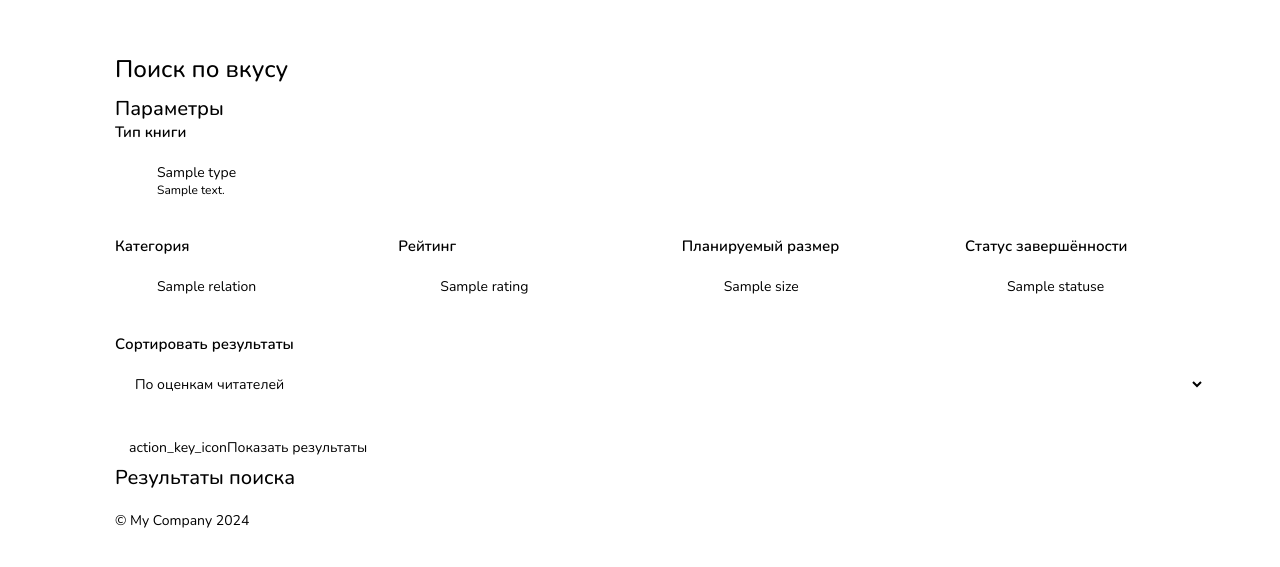
After one commit to Riddle-of-eleven/Inkwell, a Yii app: template views/main/search.php in a window 1280 px wide. The commit adds this page. Shown: the top 567 px of the page. Run offline with PHP 8.4 and a stand-in for Yii, Linux system fonts and the light colour scheme; the template is opened without the code that fills it: most values are stand-ins (such as "Sample title", 1, 10 or a date in 2020); data that the repository does not hold is empty; some libraries are stand-ins or nearby versions.

Commit message:
В процессе создание расширенного поиска

```diff
--- a/models/Tables/User.php
+++ b/models/Tables/User.php
@@ -45,8 +45,8 @@ use yii\web\IdentityInterface;
  * @property Fandom[] $fandoms
  * @property FavoriteBook[] $favoriteBooks
  * @property FavoriteFandom[] $favoriteFandoms
- * @property Followers[] $followers
- * @property Followers[] $followers0
+ * @property Followers[] $followers // те, кто подписан на пользователя
+ * @property Followers[] $followers0 // те, на кого подписан пользователь
  * @property Like[] $likes
  * @property Origin[] $origins
  * @property Read[] $reads
--- /dev/null
+++ b/views/main/search.php
@@ -0,0 +1,187 @@
+<?php
+$this->title = 'Поиск по вкусу';
+
+/* @var View $this */
+/* @var Relation[] $relations */
+/* @var Rating[] $ratings */
+/* @var Size[] $sizes */
+/* @var Completeness[] $statuses */
+/* @var Type[] $types */
+
+/* @var GenreType[] $genre_types */
+/* @var TagType[] $tag_types */
+
+/* @var Book[]|null $books */
+
+
+use app\models\Tables\Book;
+use app\models\Tables\Completeness;
+use app\models\Tables\GenreType;
+use app\models\Tables\Rating;
+use app\models\Tables\Relation;
+use app\models\Tables\Size;
+use app\models\Tables\TagType;
+use app\models\Tables\Type;
+
+use yii\web\View;
+use yii\helpers\Html;
+use yii\helpers\Url;
+
+use app\widgets\BookDisplay;
+
+\app\assets\BookCreateAsset::register($this);
+
+
+?>
+
+<div class="header1">Поиск по вкусу</div>
+
+<div class="header2">Параметры</div>
+
+<section>
+<?= Html::beginForm(Url::to(), 'get') ?>
+    <div class="metadata-item direct-to-session">
+        <div class="header3">Тип книги</div>
+        <div class="input-block-list" id="sort-type">
+            <? foreach ($types as $type) : ?>
+                <label class="ui choice-input-block">
+                    <input type='radio' name='type' value='<?=$type->id?>'>
+                    <span>
+                        <div class="title-description">
+                            <?=$type->title?>
+                            <div class="tip"><?=$type->description?></div>
+                        </div>
+                    </span>
+                </label>
+            <? endforeach; ?>
+        </div>
+        <div class="input-error"></div>
+    </div>
+
+    <div class="metadata-row-items" style="gap: 10px; justify-content: space-between">
+        <!-- КАТЕГОРИЯ -->
+        <div class="metadata-item">
+            <div class="header3 metadata-item-title">Категория</div>
+            <div class="input-block-list" id="search-relation">
+                <? foreach ($relations as $relation) {
+                    //$relation_checked = $relation->id == $create_relation ? 'checked' : '';
+                    ?>
+                    <label class="ui choice-input-block">
+                        <input type="radio" name="relation" value="<?=$relation->id?>">
+                        <span><?=$relation->title?></span>
+                    </label>
+                <?}?>
+            </div>
+            <div class="input-error"></div>
+        </div>
+
+        <!-- РЕЙТИНГ -->
+        <div class="metadata-item">
+            <div class="header3 metadata-item-title">Рейтинг</div>
+            <div class="input-block-list" id="search-rating">
+                <? foreach ($ratings as $rating) {
+                    //$rating_checked = $rating->id == $create_rating ? 'checked' : '';
+                    ?>
+                    <label class="ui choice-input-block">
+                        <input type="radio" name="rating" value="<?=$rating->id?>">
+                        <span><?=$rating->title?></span>
+                    </label>
+                <?}?>
+            </div>
+            <div class="input-error"></div>
+        </div>
+
+        <!-- РАЗМЕР -->
+        <div class="metadata-item">
+            <div class="header3 metadata-item-title">Планируемый размер</div>
+            <div class="input-block-list" id="search-size">
+                <? foreach ($sizes as $size) {
+                    //$plan_size_checked = $plan_size->id == $create_plan_size ? 'checked' : '';
+                    ?>
+                    <label class="ui choice-input-block">
+                        <input type="radio" name="size" value="<?=$size->id?>">
+                        <span><?=$size->title?></span>
+                    </label>
+                <?}?>
+            </div>
+            <div class="input-error"></div>
+        </div>
+
+        <!-- СТАТУСЫ ЗАВЕРШЁННОСТИ -->
+        <div class="metadata-item">
+            <div class="header3 metadata-item-title">Статус завершённости</div>
+            <div class="input-block-list" id="search-status">
+                <? foreach ($statuses as $status) {
+                    //$plan_size_checked = $plan_size->id == $create_plan_size ? 'checked' : '';
+                    ?>
+                    <label class="ui choice-input-block">
+                        <input type="radio" name="status" value="<?=$status->id?>">
+                        <span><?=$status->title?></span>
+                    </label>
+                <?}?>
+            </div>
+            <div class="input-error"></div>
+        </div>
+    </div>
+
+    <!--<div class="metadata-item">
+        <div class="header3 metadata-item-title">Жанры</div>
+        <div class="metadata-item-types" type="genre">
+            <div class="metadata-item-type" meta-type="0">Все</div>
+            <? foreach ($genre_types as $genre_type) { ?>
+                <div class="metadata-item-type" meta-type="<?=$genre_type->id?>"><?=$genre_type->title?></div>
+            <?}?>
+        </div>
+        <div class="metadata-item-selected hidden"></div>
+        <div class="field-with-dropdown">
+            <div class="ui field"><input type="text" name="search-genres" id="search-genres" placeholder="Введите первые несколько символов..." maxlength="150"></div>
+        </div>
+        <div class="input-error"></div>
+    </div>-->
+
+
+    <!-- ТЕГИ -->
+    <!--<div class="metadata-item">
+        <div class="header3 metadata-item-title">Теги</div>
+        <div class="metadata-item-types" type="tag">
+            <div class="metadata-item-type" meta-type="0">Все</div>
+            <? foreach ($tag_types as $tag_type) { ?>
+                <div class="metadata-item-type" meta-type="<?=$tag_type->id?>"><?=$tag_type->title?></div>
+            <?}?>
+        </div>
+        <div class="metadata-item-selected hidden"></div>
+        <div class="field-with-dropdown">
+            <div class="ui field"><input type="text" name="search-tags" id="search-tags" placeholder="Введите первые несколько символов..." maxlength="150"></div>
+        </div>
+        <div class="input-error"></div>
+    </div>-->
+
+
+    <!-- СОРТИРОВКА РЕЗУЛЬТАТОВ -->
+    <div class="metadata-item">
+        <div class="header3 metadata-item-title">Сортировать результаты</div>
+        <div class="ui field" id="search-sort">
+            <select name="sort" id="search-sort">
+                <option value="likes">По оценкам читателей</option>
+                <option value="date">По дате публикации</option>
+                <option value="chapter">По количеству глав</option>
+            </select>
+        </div>
+        <div class="input-error"></div>
+    </div>
+
+
+    <?= Html::submitButton(action_key_icon . 'Показать результаты', [
+        'class' => 'ui button icon-button',
+    ]) ?>
+<?= Html::endForm() ?>
+</section>
+
+<div class="inner-line"></div>
+
+<div class="header2">Результаты поиска</div>
+
+<? if ($books)
+    foreach ($books as $book) {
+        echo BookDisplay::widget(['book' => $book]);
+    }
--- a/web/css/common/common.css
+++ b/web/css/common/common.css
@@ -172,3 +172,29 @@
 .toc-action-buttons {
     display: flex; gap: 6px;
 }
+
+
+
+/* всё для перечисления пользователей */
+.user-list {
+    gap: 10px;
+}
+.user-block {
+    padding: 14px 20px;
+    display: flex; align-items: center; gap: 30px; justify-content: space-between;
+}
+.user-block-main {
+    display: flex; align-items: center; gap: 20px;
+}
+.user-block .small-profile-picture {
+    margin: 0;
+}
+.user-actions {
+    display: flex; align-items: center; gap: 30px;
+}
+.user-statistics {
+    display: flex; align-items: center; gap: 10px;
+}
+.user-statistics * {
+    color: var(--color-tip);
+}
--- a/web/css/common/main.css
+++ b/web/css/common/main.css
@@ -125,8 +125,10 @@ section, .active-tab section, .book-type-depend, section > form {
 
 .line {
     width: 100% !important; max-width: none !important;
-    height: 1px !important; max-height: 1px;
-    background-color: var(--color-line);
+    /*height: var(--border-width) !important; max-height: var(--border-width);
+    background-color: var(--color-line);*/
+    border-top: var(--border-width) solid var(--color-lighter-line);
+    box-sizing: border-box;
 }
 .inner-line {
     width: 100%;
--- a/web/js/common/main-search.js
+++ b/web/js/common/main-search.js
@@ -1,7 +1,9 @@
-const search = $('#main-search');
+const search = $('#main-search')[0],
+    form = $('#main-search-form');
 
 search.addEventListener("keypress", function(event) {
     if (event.key === "Enter") {
         event.preventDefault();
+        form.submit();
     }
 });
--- a/widgets/BookDisplay.php
+++ b/widgets/BookDisplay.php
@@ -7,9 +7,8 @@ use yii\base\Widget;
 class BookDisplay extends Widget
 {
     public $book;
-    public function run ()
-    {
-        return $this->render('bookDisplay', [
+    public function run () {
+        return $this->render('book-display', [
             'book' => $this->book,
         ]);
     }
--- a/widgets/PanelBookDisplay.php
+++ b/widgets/PanelBookDisplay.php
@@ -9,7 +9,7 @@ class PanelBookDisplay extends Widget
     public $book;
     public function run()
     {
-        return $this->render('panelBookDisplay', [
+        return $this->render('panel-book-display', [
             'book' => $this->book,
         ]);
     }
--- a/widgets/views/bookDisplay.php
+++ b/widgets/views/book-display.php
@@ -185,7 +185,9 @@ if ($words >= 1000) {
             <div class="book-size">
                 <div class="tip-key">Размер:</div>
                 <div class="tip-value">
-                    <div class="size-value"><?=$book->realSize->title?></div>
+                    <? if ($book->realSize) : ?>
+                        <div class="size-value"><?=$book->realSize->title?></div>
+                    <? endif; ?>
                     <div class="vertical-line"></div>
                     <div class="size-value"><?=$chapters . ' ' . $chapters_name?></div>
                     <div class="vertical-line"></div>
```
Also changed, not shown: controllers/MainController.php (+76 -15 lines), views/layouts/common.php (+14 -6 lines), views/main/books.php (+11 -3 lines), views/main/main-search.php (+28 -2 lines), web/global/icons-variables.php (+5 -0 lines), widgets/AuthorDisplay.php (added, +15 -0 lines), widgets/views/author-display.php (added, +40 -0 lines), web/css/common/widgets.ts (added), widgets/views/panel-book-display.php (renamed from widgets/views/panelBookDisplay.php), 1 other file.
